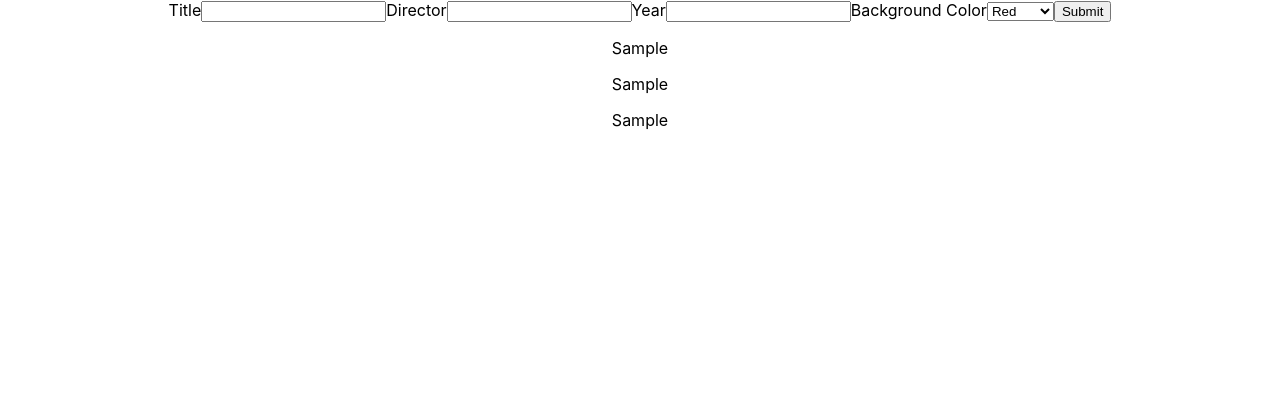
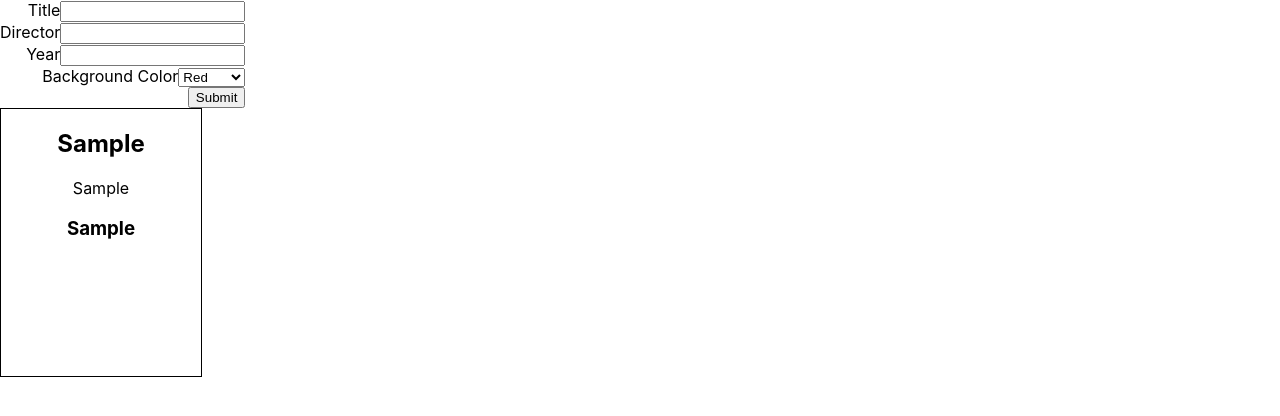
Before and after one commit to viccaruso/movie-list-maker-from-scratch, a React (Create React App) app: page / in a window 1280 px wide. Both pictures are taken after typing "Sample", "Sample", "Sample" into the empty fields and a click on the button "Submit". Shown: the top 416 px of the page. Built offline with nearby package versions, Linux system fonts and the light colour scheme.

Commit message:
did some styling

```diff
--- a/src/Movie/Movie.js
+++ b/src/Movie/Movie.js
@@ -3,9 +3,9 @@ import React from 'react';
 export default function Movie({ movie }) {
   return (
     <div className='movie-poster'>
-      <p>{movie.title}</p>
-      <p>{movie.director}</p>
+      <h2>{movie.title}</h2>
       <p>{movie.year}</p>
+      <h3>{movie.director}</h3>
     </div >
   );
 }
--- /dev/null
+++ b/src/MovieForm/MovieForm.css
@@ -0,0 +1,8 @@
+.movie-form {
+  height: fit-content;
+  width: fit-content;
+  display: flex;
+  flex-direction: column;
+  justify-content: center;
+  align-items: flex-end;
+}
--- a/src/MovieForm/MovieForm.js
+++ b/src/MovieForm/MovieForm.js
@@ -1,4 +1,5 @@
 import React from 'react';
+import './MovieForm.css';
 
 export default function MovieForm({ movieFormTitle, movieFormDirector, movieFormYear, movieFormColor, setMovieFormTitle, setMovieFormDirector, setMovieFormYear, setMovieFormColor, addMovie }) {
 
--- /dev/null
+++ b/src/MovieList/MovieList.css
@@ -0,0 +1,10 @@
+.movie-list {
+  display: flex;
+}
+
+.movie-poster {
+  height:267px;
+  width: 200px;
+  border: 1px solid black;
+  word-wrap: break-word;
+}
--- a/src/MovieList/MovieList.js
+++ b/src/MovieList/MovieList.js
@@ -1,5 +1,6 @@
 import React from 'react';
 import Movie from '../Movie/Movie';
+import './MovieList.css';
 
 export default function MovieList({ movies }) {
   return (
```
